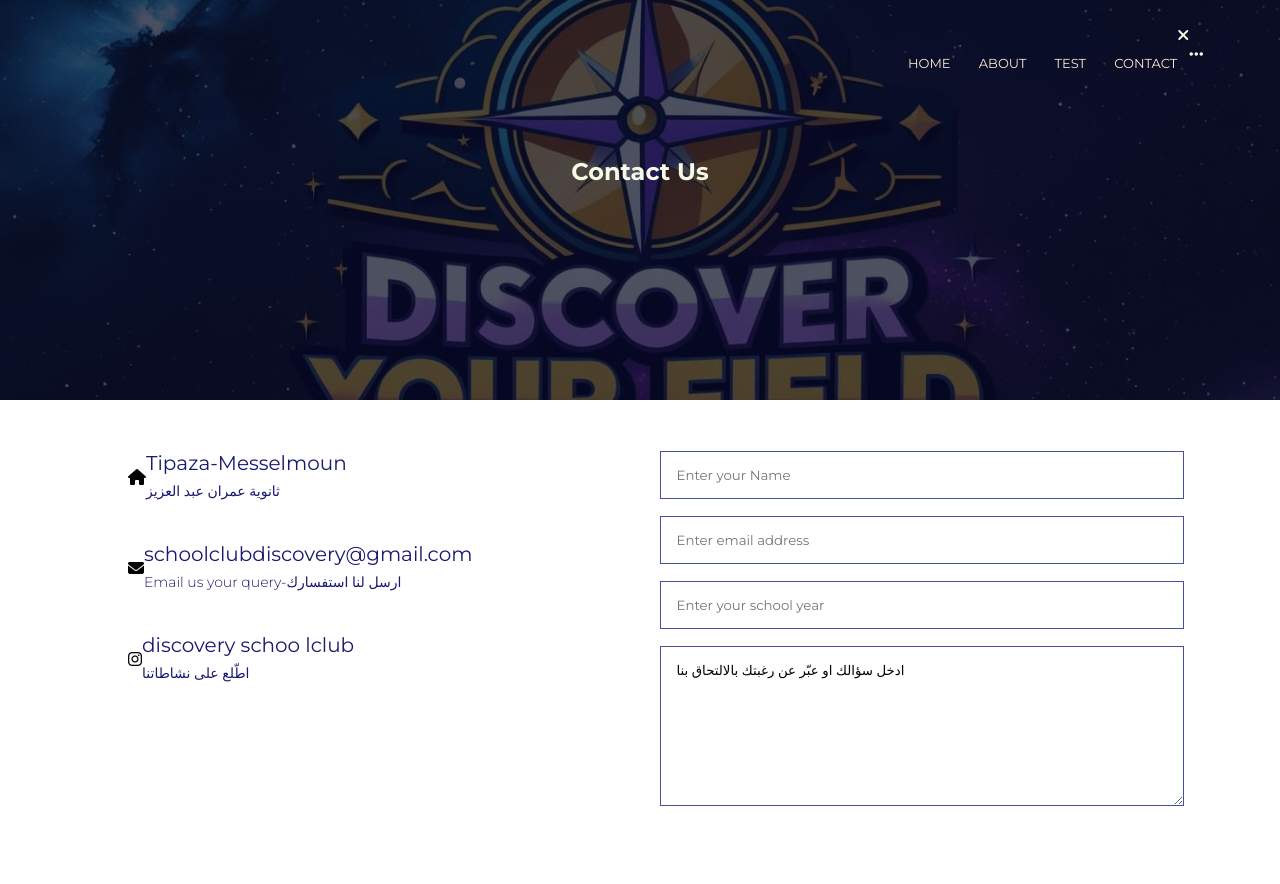
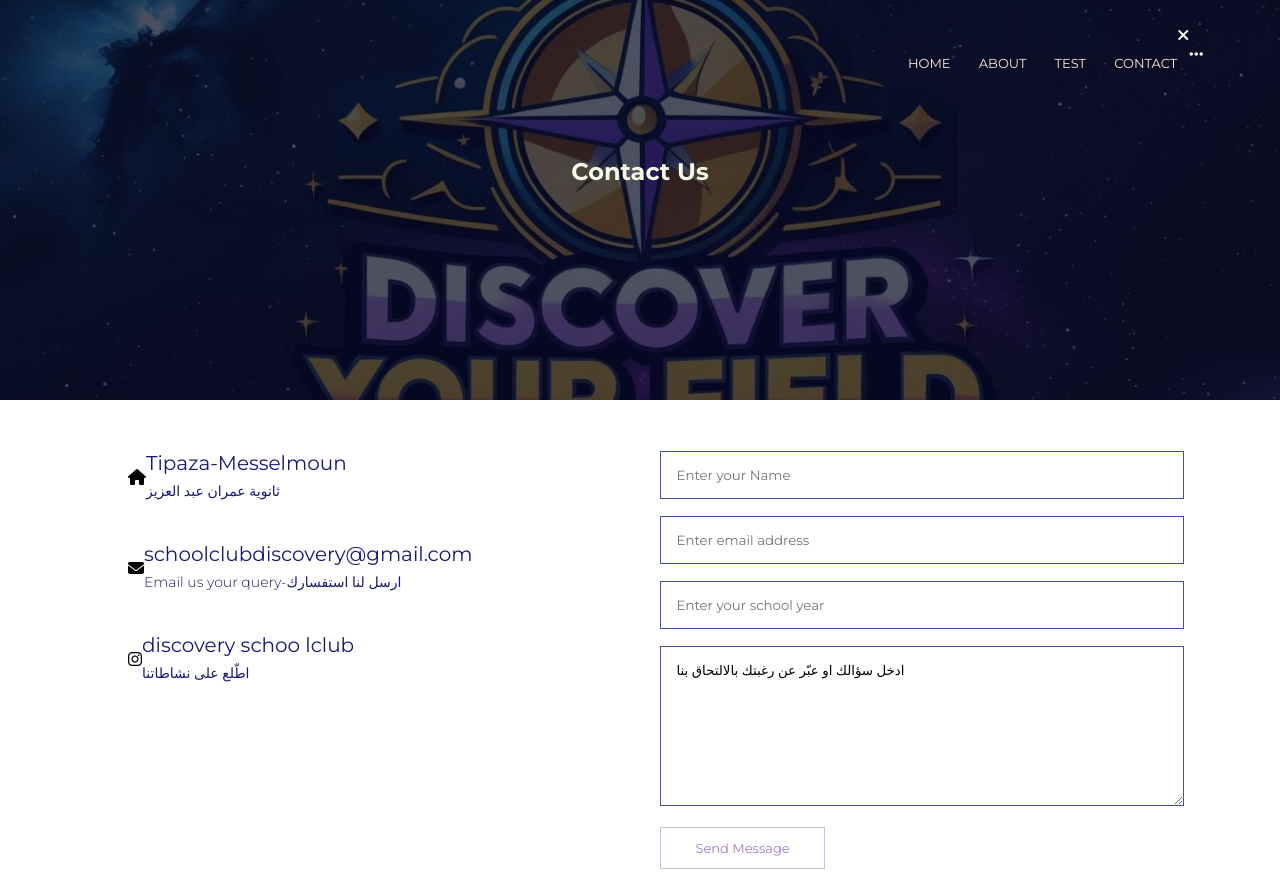
Before and after one commit to MalakGhofran/-the-discovery-schoolclub-, a plain HTML site: page contact.html in a window 1280 px wide. Shown: the top 884 px of the page. Drawn offline with Linux system fonts and the light colour scheme.

Commit message:
Update contact.html

```diff
--- a/contact.html
+++ b/contact.html
@@ -64,6 +64,7 @@
                 <input type="email" name="email" placeholder="Enter email address" required>
                 <input type="text" name="schoolyear" placeholder="Enter your school year " required>
                 <textarea  rows="8" name="message" placeholder="message" required>ادخل سؤالك او عبّر عن رغبتك بالالتحاق بنا </textarea>
+                <button type="submit" class="hero-btn red-btn">Send Message</button>
             </form>
         </div>
     </div>
```
